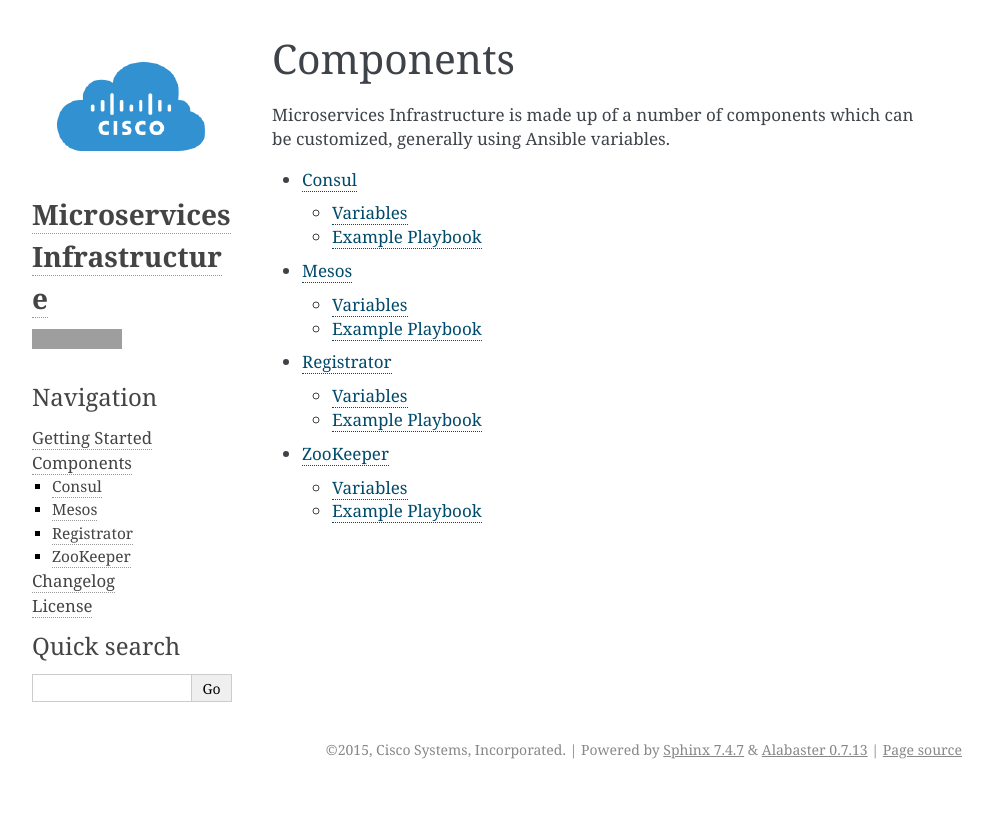
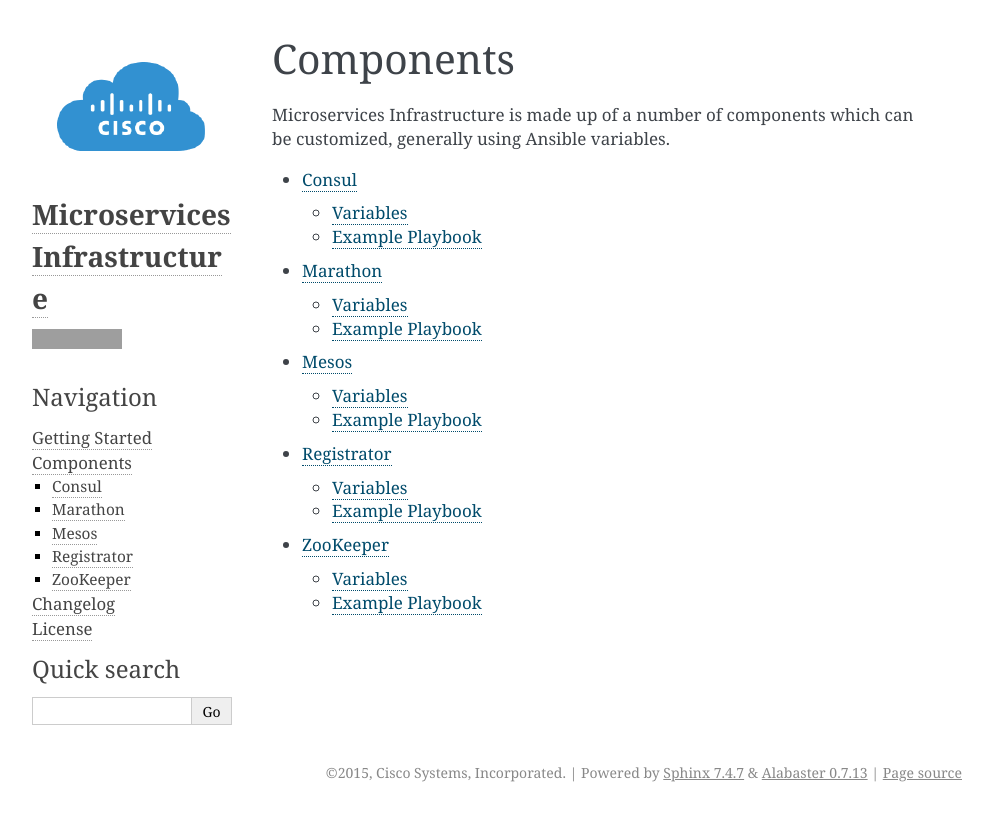
Before and after one commit to mantl/mantl, a Sphinx documentation site: the page built from docs/components/index.rst, in a window 1280 px wide. Shown: the top 821 px of the page, without its empty margins (148-1141 px from the left). Built offline with Sphinx 7.4.7, drawn with Linux system fonts in a browser that asks for light colours; grey boxes are pictures that could not be loaded.

Commit message:
docs(components): add Marathon

```diff
--- a/docs/components/index.rst
+++ b/docs/components/index.rst
@@ -8,6 +8,7 @@
    :maxdepth: 2
 
    consul.rst
+   marathon.rst
    mesos.rst
    registrator.rst
    zookeeper.rst
--- /dev/null
+++ b/docs/components/marathon.rst
@@ -0,0 +1,4 @@
+Marathon
+========
+
+.. include:: ../../roles/marathon/README.rst
```
Also changed, not shown: roles/marathon/README.rst (added).
